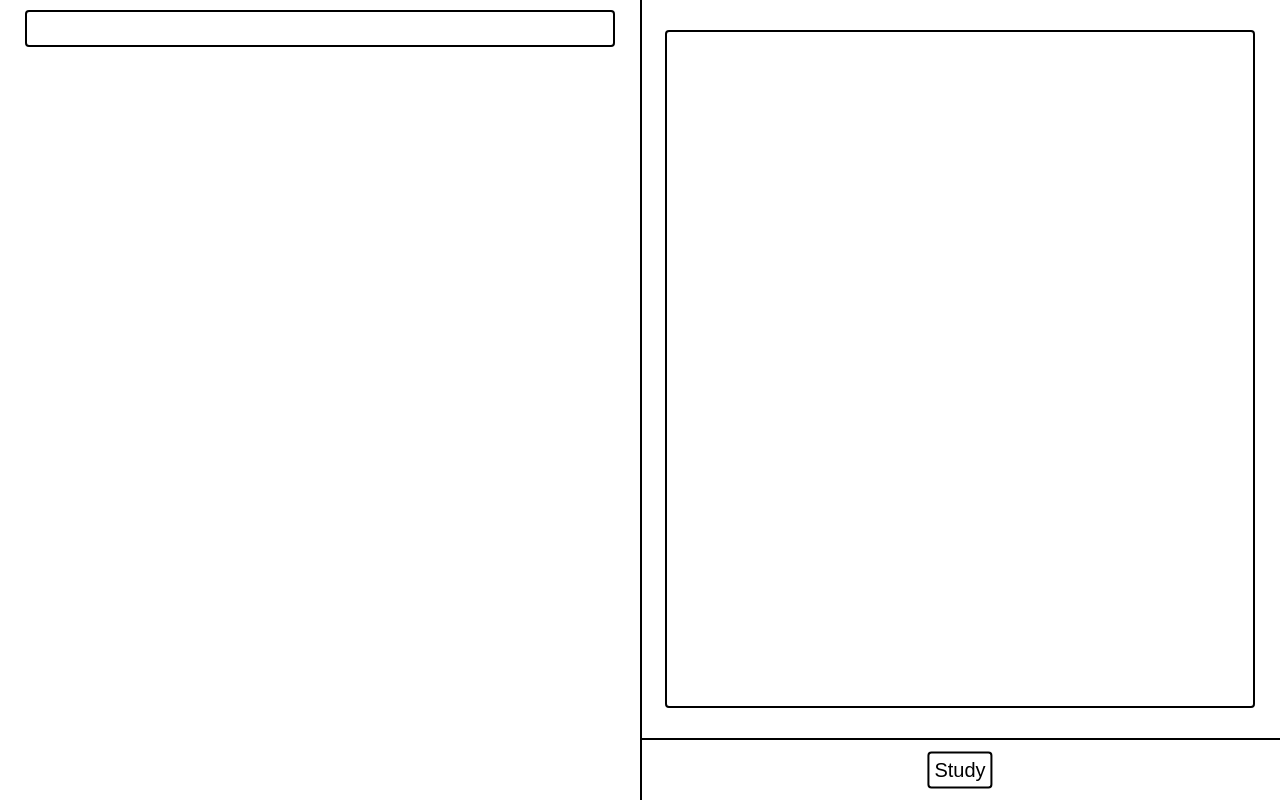
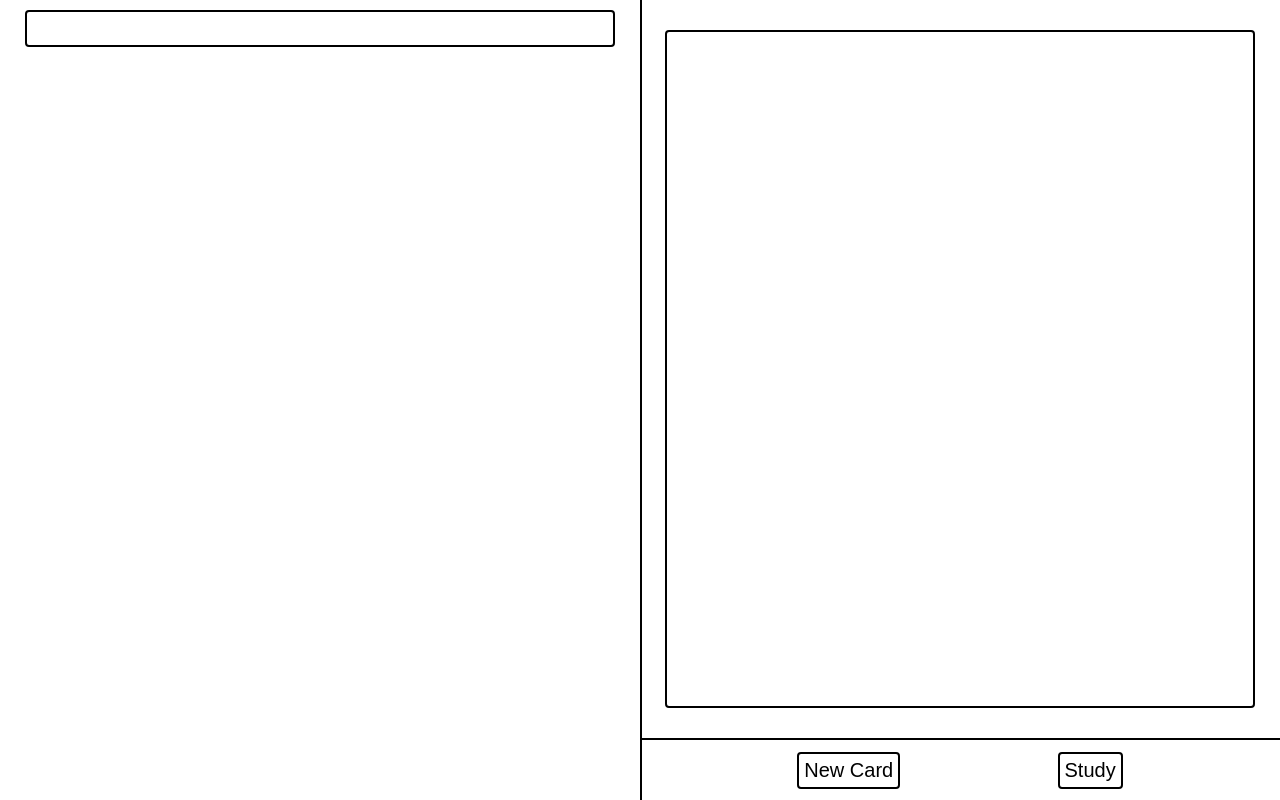
Before and after one commit to Quinteract/xenon-flashcards, a SvelteKit app: page /edit in a window 1280 px wide. Built offline with nearby package versions, Linux system fonts and the light colour scheme.

Commit message:
Added new card button

```diff
--- a/src/routes/edit/+page.svelte
+++ b/src/routes/edit/+page.svelte
@@ -12,6 +12,9 @@
         <textarea id="note"></textarea>
     </div>
     <div id="toolbar">
+        <div>
+        <button id="new">New Card</button>
+        </div>
         <a href="/">
             <button id="study">Study</button>
         </a>
@@ -72,13 +75,12 @@
         width: 100%;
         height: 60px;
         bottom: 0px;
+        display: flex;
+        justify-content: space-evenly;
+        align-items: center;
     }
 
-    #study {
-        position: absolute;
-        left: 50%;
-        top: 50%;
-        transform: translateX(-50%) translateY(-50%);
+    #study, #new {
         font-size: 20px;
         border: 2px solid black;
         border-radius: 4px;
@@ -86,7 +88,7 @@
         background: white;
     }
 
-    #study:active {
+    #study:active, #new:active {
         background: gray;
     }
 </style>
```
